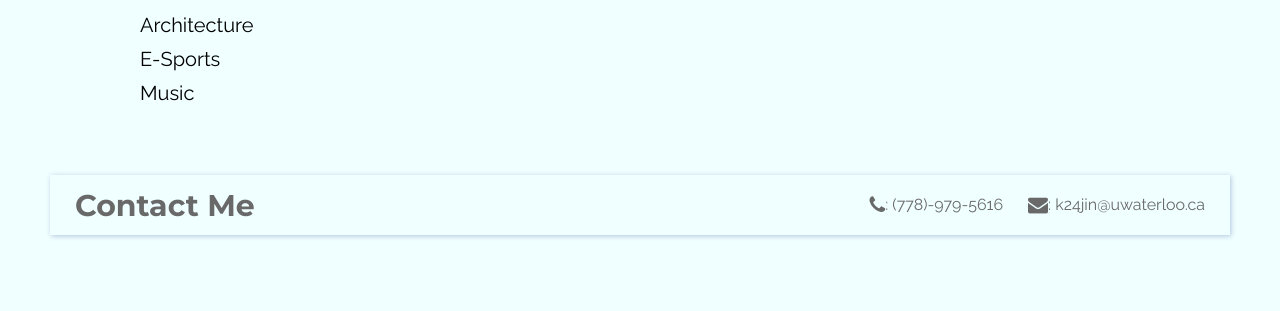
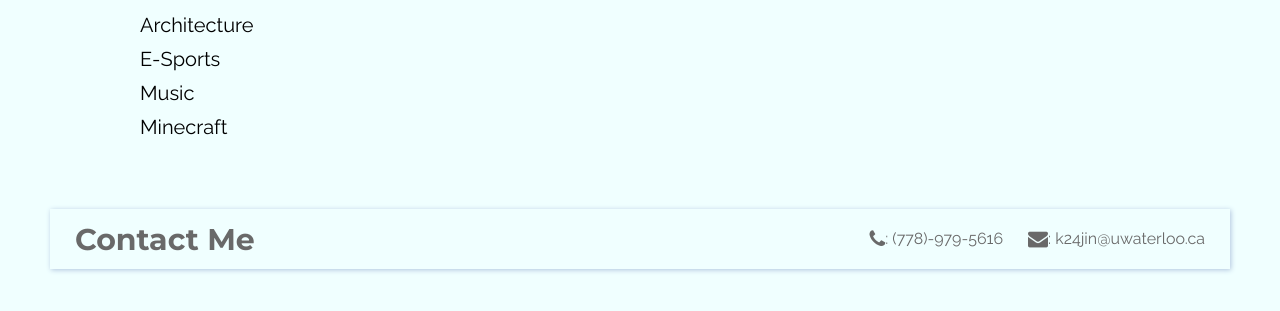
Before and after one commit to kevin21jin/PersonalWeb.github.io, a plain HTML site: page index.html in a window 1280 px wide. Shown: the part 1797-2108 px from the top of the page. Before the commit the page ends 2082 px from the top, so only its background shows below. Drawn offline with nearby package versions, Linux system fonts and the light colour scheme.

Commit message:
Remove the video section for convinience

```diff
--- a/index.html
+++ b/index.html
@@ -161,12 +161,12 @@
 					<li>
 						<p>Music</p>
 					</li>
-					<!--<li>
+					<li>
 						<p>Minecraft</p>
-						<video class="video" width="835" controls>
+						<!--<video class="video" width="835" controls>
 						 	<source src="static/resources/redstonemusic.mp4" type="video/mp4">
-						</video>
-					</li>-->
+						</video>-->
+					</li>
 				</ul>
 
 			</div>
```
